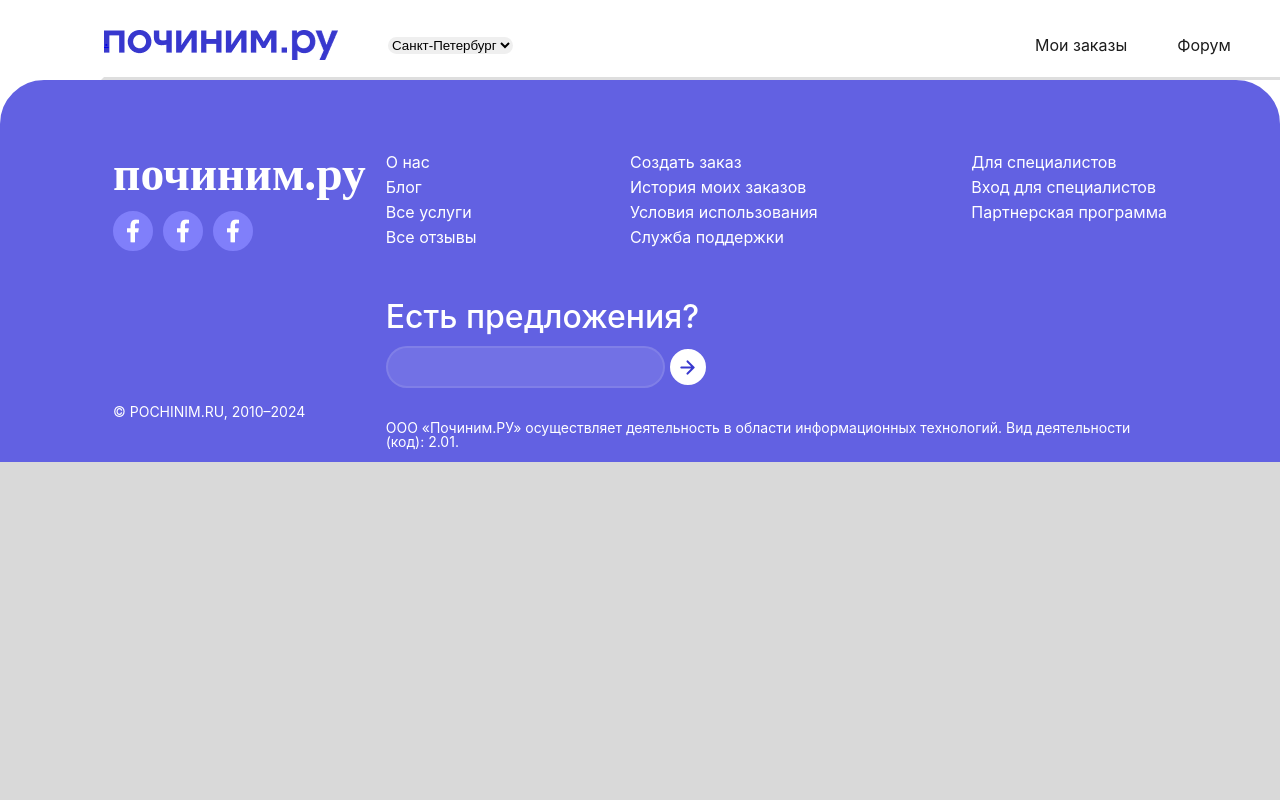
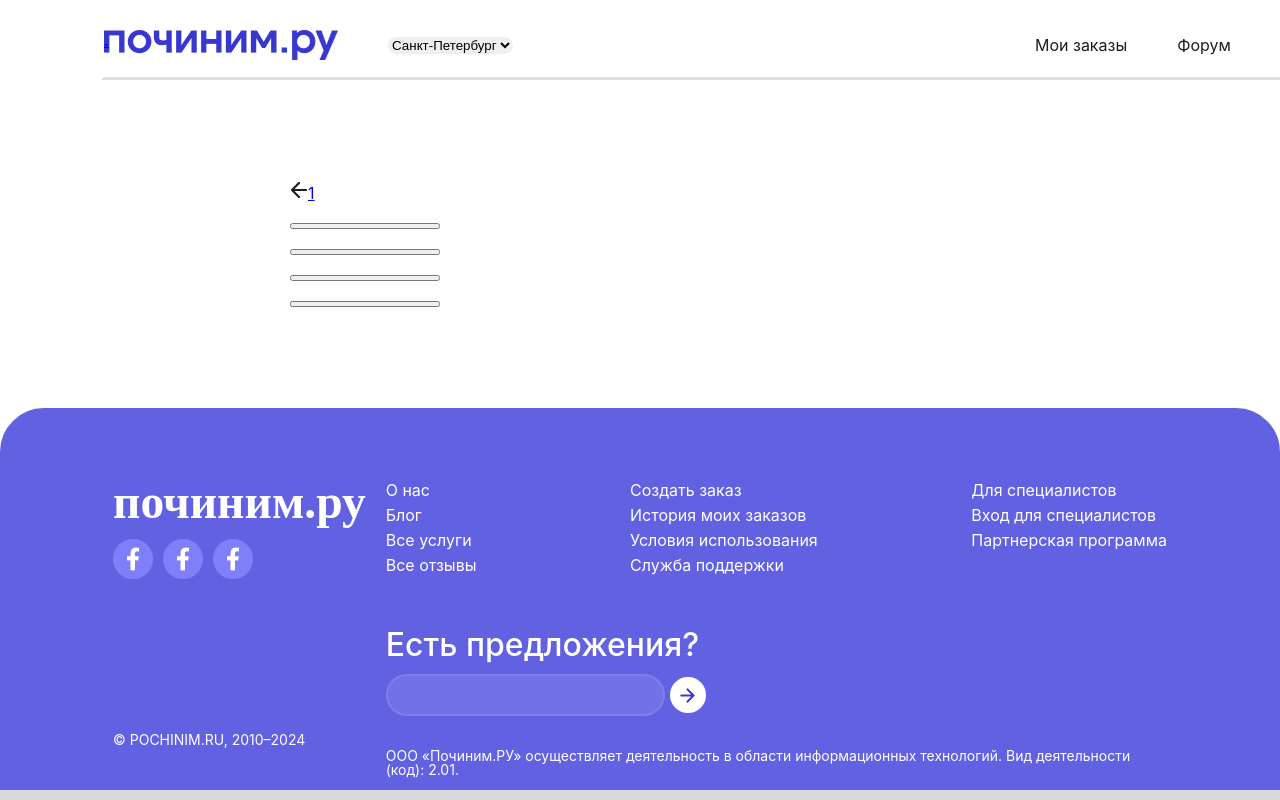
Before and after one commit to denisYakub/Pochinim.ru, a React (Create React App) app in the folder client/pochinim.ru/: page /1/MasterProfile/1 in a window 1280 px wide. Shown: the top 800 px of the page. Built offline with nearby package versions, Linux system fonts and the light colour scheme.

Commit message:
creating bones for master profile

```diff
--- a/client/pochinim.ru/src/App.js
+++ b/client/pochinim.ru/src/App.js
@@ -11,6 +11,7 @@
 import '../src/design/wrappers/MasterCardWrappers.css';
 import '../src/design/wrappers/ReviewWrappers.css';
 import '../src/design/wrappers/InputFieldWithErrorWrappers.css';
+import '../src/design/wrappers/ProfileWrappers.css';
 
 import '../src/design/Inputs/TextInputs.css';
 import '../src/design/options/Options.css';
@@ -54,7 +55,7 @@
             <Route path='/Search' element={<ListOfTopics  />}/>
             <Route path='/UserProfile' element={<UserProfile  />}/>
             <Route path='/CreateTopic' element={<CreateTopic  />}/>
-            <Route path='/:pev_page/MasterProfile' element={<MasterProfile />}/>
+            <Route path='/:pev_page/MasterProfile/:id' element={<MasterProfile />}/>
             <Route path='/HelpPAge' element={<HelpPage />}/>
           </Routes>
           </contextCreatetopic.Provider>
--- a/client/pochinim.ru/src/components/CreateTopic/ListOfMasters.js
+++ b/client/pochinim.ru/src/components/CreateTopic/ListOfMasters.js
@@ -97,7 +97,7 @@
                     <div className="experience-education-master">
                         <p>{value.experience}</p>
                         <p>{value.education}</p>
-                        <Link to='/CreateTopic/MasterProfile'>Все(N шт)</Link>
+                        <Link to={`/CreateTopic/MasterProfile/${index}`}>Все(N шт)</Link>
                     </div>
                 </div>
                 <div className="sercices-price-master">
@@ -112,7 +112,7 @@
                                 </div>
                             );
                         })}
-                        <Link to="/CreateTopic/MasterProfile">Все(N шт)</Link>
+                        <Link to={`/CreateTopic/MasterProfile/${index}`}>Все(N шт)</Link>
                     </div>
                 </div>
                 <div className="master-reviews">
@@ -163,7 +163,7 @@
                             </div>
                         </div>
                     </div>
-                    <Link to="/CreateTopic/MasterProfile">Все(N шт)</Link>
+                    <Link to={`/CreateTopic/MasterProfile/${index}`}>Все(N шт)</Link>
                 </div>
             </div>
             <div className="master-action-card">
--- a/client/pochinim.ru/src/components/MasterProfile/MasterProfile.css
+++ b/client/pochinim.ru/src/components/MasterProfile/MasterProfile.css
@@ -6,4 +6,5 @@
     display: flex;
     justify-content: center;
     background: var(--color-main-wihite);
+    box-sizing: border-box;
 }
--- a/client/pochinim.ru/src/components/MasterProfile/MasterProfile.js
+++ b/client/pochinim.ru/src/components/MasterProfile/MasterProfile.js
@@ -1,23 +1,47 @@
-import { Fragment, useContext, useEffect } from 'react';
+import { Fragment, useContext, useEffect, useState } from 'react';
 import '../MasterProfile/MasterProfile.css';
 import { Link, useParams } from 'react-router-dom';
 import { contextCreatetopic } from '../../contexts/contextCreatetopic';
+import masterController from '../../controllers/MASTER-controller';
 
 const MasterProfile = () => {
 
     const params = useParams();
-    const { topic } = useContext(contextCreatetopic);
+    //const { topic } = useContext(contextCreatetopic);
 
     const prev_page = params.pev_page;
+    const id_master = params.id;
+
+    const [reviews, setReviews] = useState(null);
+    const [masterInf, setMasterInf] = useState(null);
 
     useEffect(() => {
-        console.log(topic);
+        const setData = async() => {
+            setReviews(await masterController.getReviewsById(id_master));
+            setMasterInf(await masterController.getWholeInfById(id_master));
+        }
+        setData();
     },[])
 
     return(<Fragment>
         <div className='master-profile'>
-            <Link to={`/${prev_page}`}>{prev_page}</Link>
-            MasterProfile
+            <div className='profile-wrapper'>
+                <div className='go-back-to-origin'>
+                    <div className='go-back-button'>
+                        <div className='back-icon'></div>
+                        <Link to={`/${prev_page}`}>{prev_page}</Link>
+                    </div>
+                    <div className='navigation-profile-wrapper'>
+                        <button></button>
+                        <button></button>
+                        <button></button>
+                        <button></button>
+                    </div>
+                </div>
+                <div className='profile-info'>
+
+                </div>
+            </div>
         </div>
     </Fragment>)
 }
--- a/client/pochinim.ru/src/controllers/MASTER-controller.js
+++ b/client/pochinim.ru/src/controllers/MASTER-controller.js
@@ -31,7 +31,11 @@
         return true;
     }
 
-    async getReviewsById(){
+    async getReviewsById(id){
+
+    }
+
+    async getWholeInfById(id){
 
     }
 
--- a/client/pochinim.ru/src/design/buttons/Buttons.css
+++ b/client/pochinim.ru/src/design/buttons/Buttons.css
@@ -1,10 +1,10 @@
 @import'../../index.css';
 
 .go-back-button{
-    width: 90px;
+    width: 100%;
     display: flex;
     align-items: baseline;
-    justify-content: baseline;
+    justify-items: center;
 }
 
 .back-icon{
--- /dev/null
+++ b/client/pochinim.ru/src/design/wrappers/ProfileWrappers.css
@@ -0,0 +1,28 @@
+@import'../../index.css';
+
+.profile-wrapper{
+    margin: 101px;
+    display: flex;
+    gap: 200px;
+    height: 100%;
+    width: fit-content;
+}
+
+.navigation-profile-wrapper{
+    display: flex;
+    flex-direction: column;
+    gap: 20px;
+}
+
+.go-back-to-origin{
+    width: 150px;
+    display: flex;
+    flex-direction: column;
+    gap: 20px;
+}
+
+.profile-info{
+    margin-right: 350px;
+    display: flex;
+    flex-direction: column;
+}
```
Also changed, not shown: 1 other file (tests, documents, lock files or other folders).
